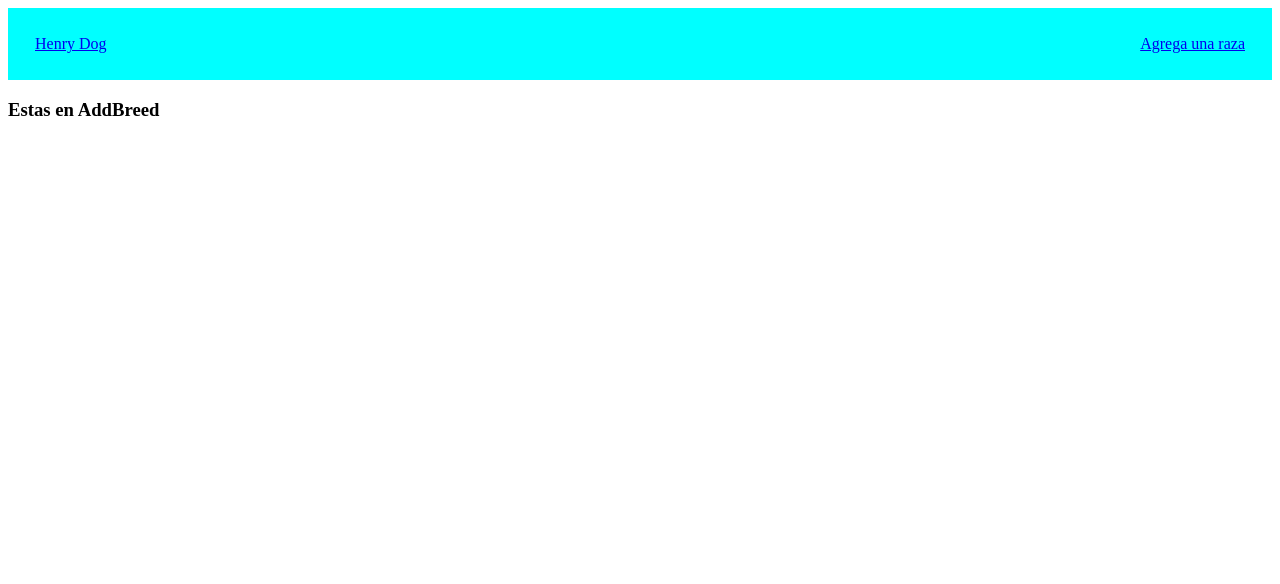
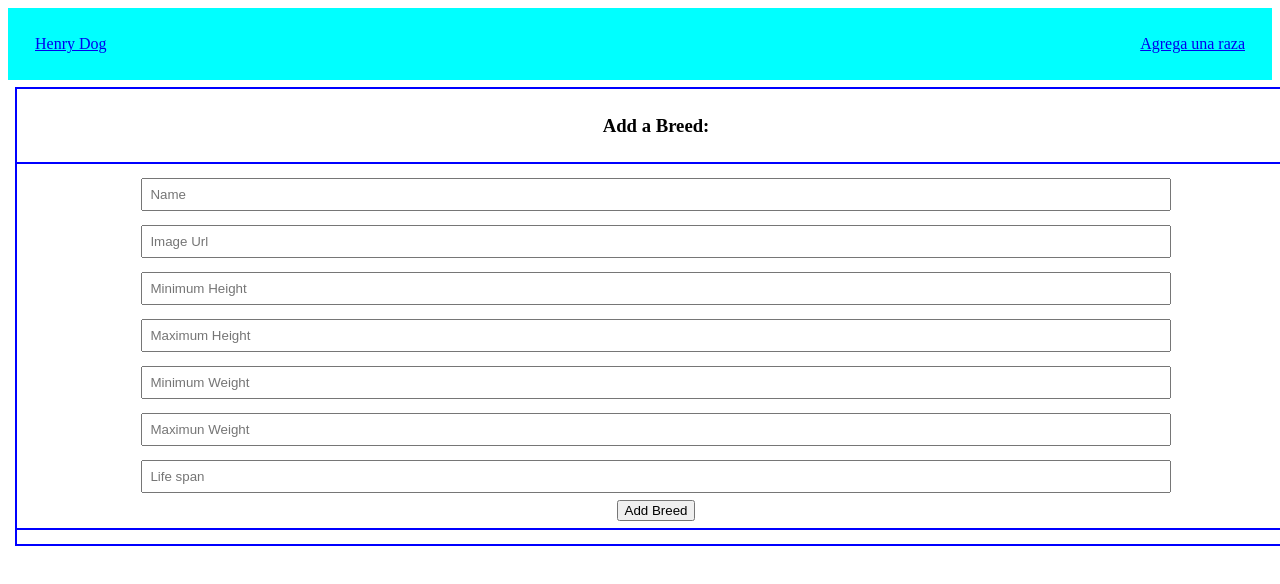
Before and after one commit to tomasguixeras/PI-Dogs-App, a React (Create React App) app in the folder client/: page /AddBreed in a window 1280 px wide. Shown: the top 584 px of the page. Built offline with nearby package versions, Linux system fonts and the light colour scheme.

Commit message:
SearchBar

```diff
--- a/client/src/Components/DogCard/DogCard.jsx
+++ b/client/src/Components/DogCard/DogCard.jsx
@@ -13,7 +13,11 @@ export default function DogCard (props){
         <div className={styles.secondDiv}>
             <h2>{props.name}</h2>
             <img src={props.image} alt='Dog'/>
-            <h4>{props.weight}</h4>
+            <div className={styles.weight}>
+                <h4>Weight: </h4>
+                <h4>{props.weight}</h4>
+                <h4>Kg</h4>
+            </div>
         </div>
     </div>
     )
--- a/client/src/Components/DogCard/DogCard.module.css
+++ b/client/src/Components/DogCard/DogCard.module.css
@@ -25,3 +25,11 @@
     align-items: center;
     justify-content: center;
 }
+.weight{
+    display: flex;
+    margin: 10px;
+}
+
+.weight h4{
+    margin: 2px;
+}
--- /dev/null
+++ b/client/src/Components/SearchBar/SearchBar.jsx
@@ -0,0 +1,42 @@
+import styles from './SearchBar.module.css'
+import { useState } from 'react'
+import { useDispatch } from 'react-redux'
+import { getBreedByName } from '../../Redux/Actions'
+
+export default function SearchBar(){
+    const [search, setSearch] = useState("")
+    const dispatch = useDispatch()
+    function onSubmit(e){
+        e.preventDefault()
+        dispatch(getBreedByName(search))
+    }
+    function onImputChange(e){
+        e.preventDefault()
+        setSearch(e.target.value)
+    }
+
+    return (
+        <div className={styles.subNav}>
+            <div>
+                <form onSubmit={onSubmit}>
+                    <input type='text' onChange={onImputChange} value={search} />
+                    <input type='submit' value="Buscar" />
+                </form>
+            </div>
+            <div>
+                <label for="filter">Filtrar:</label>
+                <select name="filter">
+                    <optgroup label="By name:">
+                        <option value="A-Z">A-Z</option>
+                        <option value="Z-A">Z-A</option>
+                </optgroup>
+                <optgroup label="By Weight">
+                        <option value="ascendent">Ascendent</option>
+                        <option value="descendent">Descendent</option>
+                </optgroup>
+                </select>
+            </div>
+        </div>
+
+    )
+}
--- /dev/null
+++ b/client/src/Components/SearchBar/SearchBar.module.css
@@ -0,0 +1,7 @@
+.subNav{
+    border: solid blueviolet 1px;
+    padding: 15px;
+    display: flex;
+    flex-direction: row;
+    justify-content: space-between;
+}
--- a/client/src/Pages/AddBreed/AddBreed.jsx
+++ b/client/src/Pages/AddBreed/AddBreed.jsx
@@ -1,9 +1,22 @@
+import styles from './AddBreed.module.css'
 import NavBar from '../../Components/NavBar/NavBar.jsx'
 
 export default function AddBreed (){
     return (
     <div>
         <NavBar />
-        <h3>Estas en AddBreed</h3>
+        <div className={styles.form}>
+            <h3>Add a Breed:</h3>
+            <form className={styles.form} onSubmit={e=>e.preventDefault()}>
+                <input type="text" name='name' placeholder='Name'/>
+                <input type="text" name='imageUrl' placeholder='Image Url'/>
+                <input type="text" name='minHeight' placeholder='Minimum Height'/>
+                <input type="text" name='maxHeight' placeholder='Maximum Height'/>
+                <input type="text" name='mivWeight' placeholder='Minimum Weight'/>
+                <input type="text" name='maxWeight' placeholder='Maximun Weight'/>
+                <input type="text" name='lifeSpan' placeholder='Life span'/>
+                <button type='submit'>Add Breed</button>
+            </form>
+        </div>
     </div>)
 }
--- /dev/null
+++ b/client/src/Pages/AddBreed/AddBreed.module.css
@@ -0,0 +1,14 @@
+.form{
+    width: 100%;
+    display: flex;
+    flex-direction: column;
+    align-items: center;
+    border: solid 2px blue;
+    padding: 7px;
+    margin: 7px;
+}
+input{
+    margin: 7px;
+    padding: 7px;
+    width: 80%;
+}
--- a/client/src/Pages/Home/Home.jsx
+++ b/client/src/Pages/Home/Home.jsx
@@ -6,6 +6,7 @@ import { getAllBreeds } from '../../Redux/Actions'
 
 
 import NavBar from '../../Components/NavBar/NavBar.jsx'
+import SearchBar from '../../Components/SearchBar/SearchBar.jsx'
 import Card from '../../Components/DogCard/DogCard.jsx'
 
 
@@ -18,26 +19,7 @@ export default function Home (){
     return (
     <div>
         <NavBar />
-        <div className={styles.subNav}>
-            <div>
-                <input type='text' />
-                <button type='submit'>Search</button>
-            </div>
-            <div>
-                <label for="filter">Filtrar:</label>
-                <select name="filter">
-                    <optgroup label="By name:">
-                        <option value="A-Z">A-Z</option>
-                        <option value="Z-A">Z-A</option>
-                </optgroup>
-                <optgroup label="By Weight">
-                        <option value="ascendent">Ascendent</option>
-                        <option value="descendent">Descendent</option>
-                </optgroup>
-            </select>
-
-            </div>
-        </div>
+        <SearchBar />
         <div className={styles.cards}>
             {breeds.map( e => (
                 <Card
--- a/client/src/Pages/Home/Home.module.css
+++ b/client/src/Pages/Home/Home.module.css
@@ -1,11 +1,3 @@
-.subNav{
-    border: solid blueviolet 1px;
-    padding: 15px;
-    display: flex;
-    flex-direction: row;
-    justify-content: space-between;
-}
-
 .cards{
     padding: 10px;
     display: grid;
--- a/client/src/Redux/Actions/index.js
+++ b/client/src/Redux/Actions/index.js
@@ -1,9 +1,11 @@
 import axios from 'axios'
 export const GET_ALL_BREEDS = "GET_ALL_BREEDS";
 export const GET_BREED_DETAIL = "GET_BREED_DETAIL";
+export const GET_BREED_BY_NAME = "GET_BREED_BY_NAME";
 export const ADD_BREED = "ADD_BREED";
+export const GET_TEMPERAMENTS = "GET_TEMPERAMENTS";
 
-export function getAllBreeds(){
+export function getAllBreeds(name){
     return function (dispatch){
         axios.get('http://localhost:3001/api/dogs')
         .then(data => {
@@ -25,6 +27,28 @@ export function getBreedDetail(id){
         })
     }
 }
+export function getBreedByName(name){
+    return function (dispatch){
+        axios.get(`http://localhost:3001/api/dogs?name=${name}`)
+        .then(data => {
+            dispatch({
+                type: GET_ALL_BREEDS,
+                payload: data.data
+            })
+        })
+    }
+}
+export function getTemperaments(){
+    return function (dispatch){
+        axios.get('http://localhost:3001/api/temperament')
+        .then( data => {
+            dispatch({
+                type: GET_TEMPERAMENTS,
+                payload: data
+            })
+        })
+    }
+}
 export function addBreed(values){
     return function (){
         axios.post('')
--- a/client/src/Redux/Reducer/index.js
+++ b/client/src/Redux/Reducer/index.js
@@ -1,8 +1,10 @@
-import { GET_ALL_BREEDS,GET_BREED_DETAIL, ADD_BREED } from '../Actions/index.js'
+import { GET_ALL_BREEDS, GET_BREED_DETAIL,GET_BREED_BY_NAME , ADD_BREED, GET_TEMPERAMENTS } from '../Actions/index.js'
 
 const initialState = {
     breeds: [],
-    breedDetail: {}
+    //filteredBreeds: [],
+    breedDetail: {},
+    temperaments: []
 }
 
 export default function rootReducer( state = initialState, action ){
@@ -11,6 +13,10 @@ export default function rootReducer( state = initialState, action ){
             return { ...state, breeds: action.payload };
         case GET_BREED_DETAIL:
             return { ...state, breedDetail: action.payload };
+        case GET_BREED_BY_NAME:
+            return {...state, breeds: action.payload};
+        case GET_TEMPERAMENTS:
+            return {...state, temperaments: action.payload}
         case ADD_BREED:
             return {...state, breeds: [...state.houses, action.payload]}; // MUCHAS DUDAS!!
         default:
```
Also changed, not shown: client/src/Pages/AddBreed/AddBreed.css (deleted), 1 other file (tests, documents, lock files or other folders).
